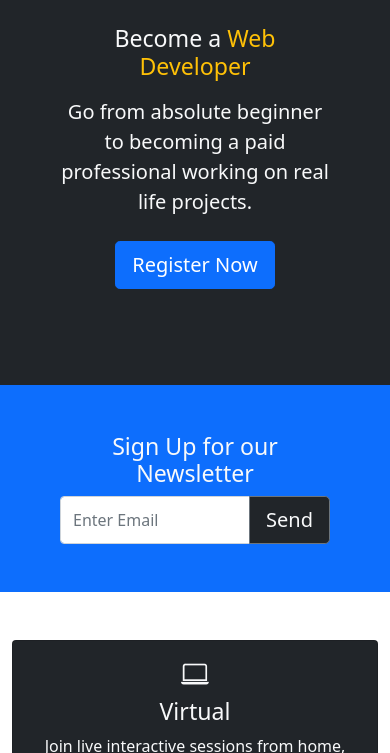
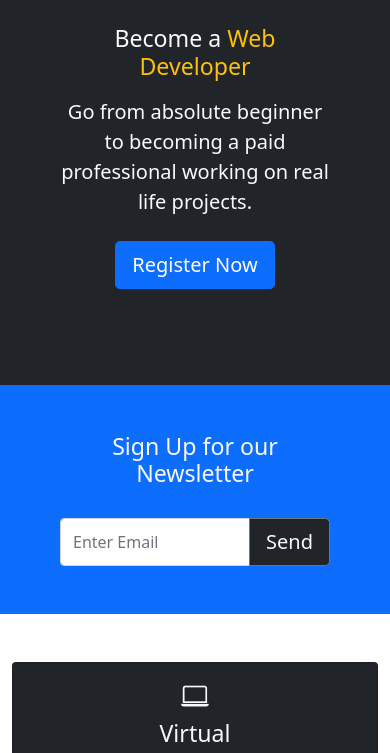
Before and after one commit to Melsounds/BootStrap-Project, a plain HTML site: page index.html in a window 390 px wide. Shown: the part 71-824 px from the top of the page. Drawn offline with nearby package versions, Linux system fonts and the light colour scheme.

Commit message:
Update styles.css

```diff
--- a/styles/styles.css
+++ b/styles/styles.css
@@ -4,7 +4,7 @@
     .personal{
       margin-left: 5%;
     }
-        .news-input{
+        #news-input{
         width: 50%;
     }
      .img{
@@ -42,6 +42,11 @@ img{
   border-radius: 100%;
 }
   }
+  @media (max-width:768px) {
+        #news-input{
+        margin-top: 30px;
+    }
+  }
   @media (max-width:600px) {
   img{
   width: 95%;
@@ -53,4 +58,7 @@ img{
   margin-bottom: 10px;
 }
 
+        #news-input{
+        margin-top: 30px;
+    }
   }
```
